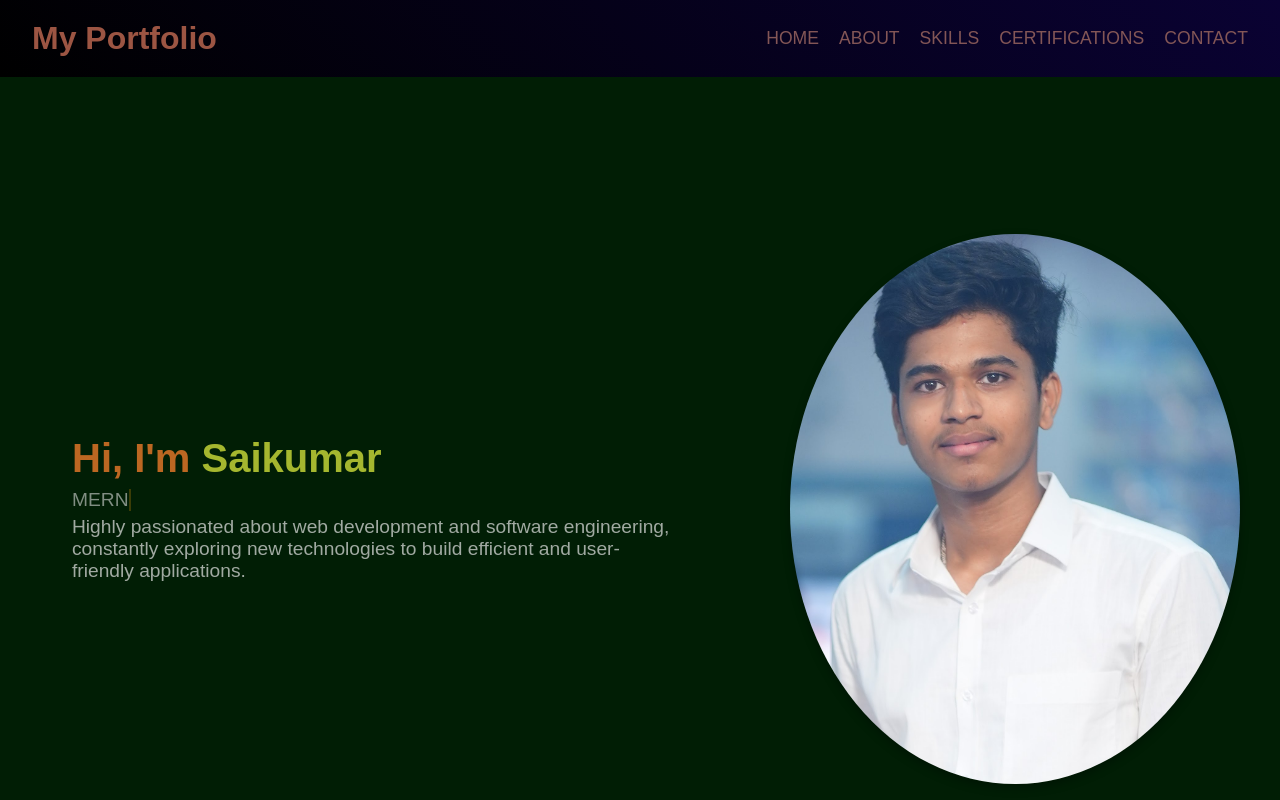
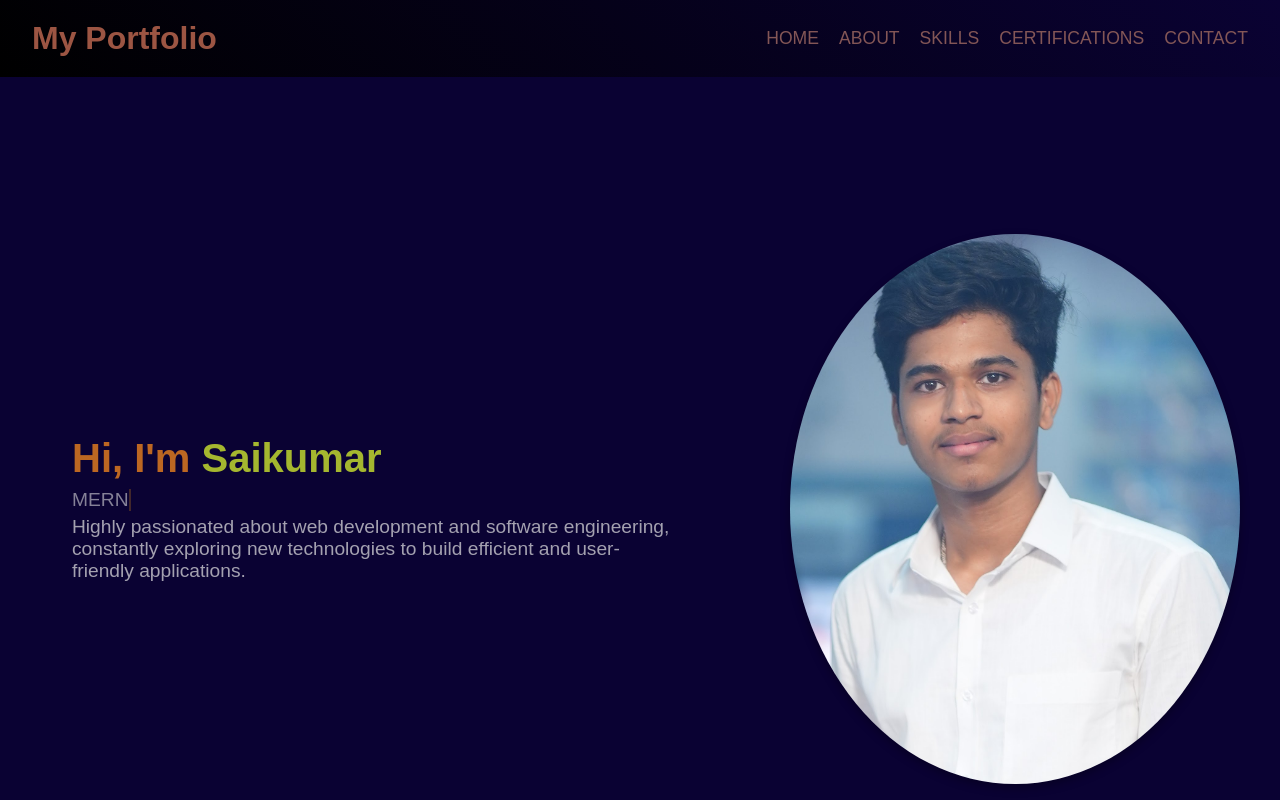
Before and after one commit to saikumar2506/My-Portfolio, a React (Create React App) app: page / in a window 1280 px wide. Shown: the top 800 px of the page. Built offline with nearby package versions, Linux system fonts and the light colour scheme.

Commit message:
Home.css

```diff
--- a/src/components/Home.css
+++ b/src/components/Home.css
@@ -1,6 +1,6 @@
 /* Home Section */
 #home {
-    background: #011e05;
+    background: #0a0233;
     color: #FFFFFF;
     text-align: center;
     padding: 6rem 2rem 2rem;
```
